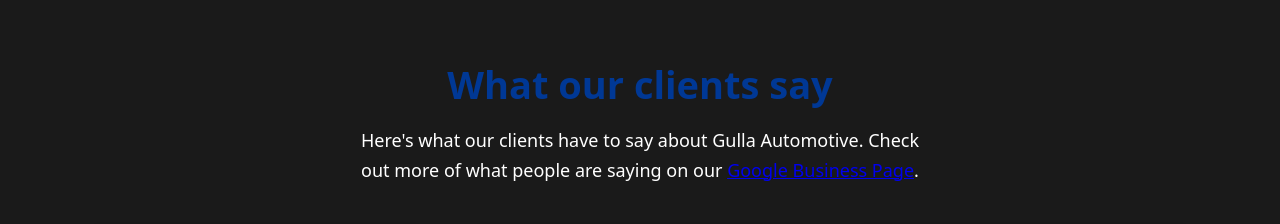
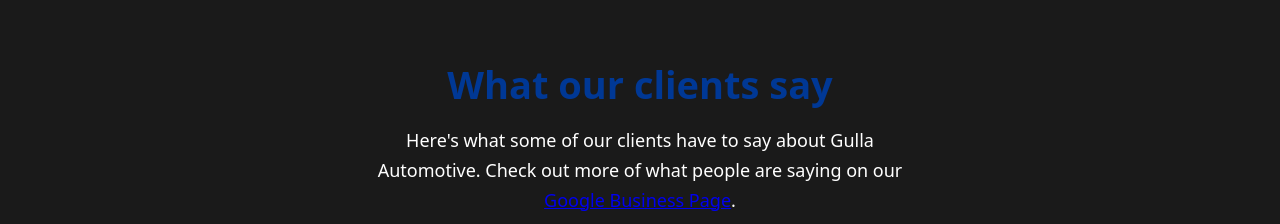
Before and after one commit to KeithEsc/gulla, a website: page index.html in a window 1280 px wide. Shown: the part 5400-5624 px from the top of the page. Drawn offline with Linux system fonts and the light colour scheme.

Commit message:
Update index.html

```diff
--- a/index.html
+++ b/index.html
@@ -398,7 +398,7 @@
                         </div>
                      </div>
                      <div class="brix---color-neutral-100">
-                        <p class="brix---paragraph-default">Here's what our clients have to say about Gulla Automotive. Check out more of what people are saying on our <a href="https://www.google.com/search?sca_esv=f4697666ae837dc6&rlz=1C1ONGR_enUS1003US1003&sxsrf=ADLYWIJI_oeB96pqLzKpS0-ScfajN_VCKQ:1722972694581&q=Gulla+Automotive+LLC&ludocid=14414536849702620217&lsig=AB86z5Xi6jqgHOcR576r3EqnS7Eo&shndl=-1&shem=lsde,vslcea&source=sh/x/loc/act/m1/1&kgs=d184448166f1929a#lrd=0x88672f79387e4f67:0xc80ab8e4b04d8c39,1,,,,">Google Business Page</a>.</p>
+                        <p class="brix---paragraph-default">Here's what some of our clients have to say about Gulla Automotive. Check out more of what people are saying on our <a href="https://www.google.com/search?sca_esv=f4697666ae837dc6&rlz=1C1ONGR_enUS1003US1003&sxsrf=ADLYWIJI_oeB96pqLzKpS0-ScfajN_VCKQ:1722972694581&q=Gulla+Automotive+LLC&ludocid=14414536849702620217&lsig=AB86z5Xi6jqgHOcR576r3EqnS7Eo&shndl=-1&shem=lsde,vslcea&source=sh/x/loc/act/m1/1&kgs=d184448166f1929a#lrd=0x88672f79387e4f67:0xc80ab8e4b04d8c39,1,,,,">Google Business Page</a>.</p>
                      </div>
                   </div>
                </div>
```
